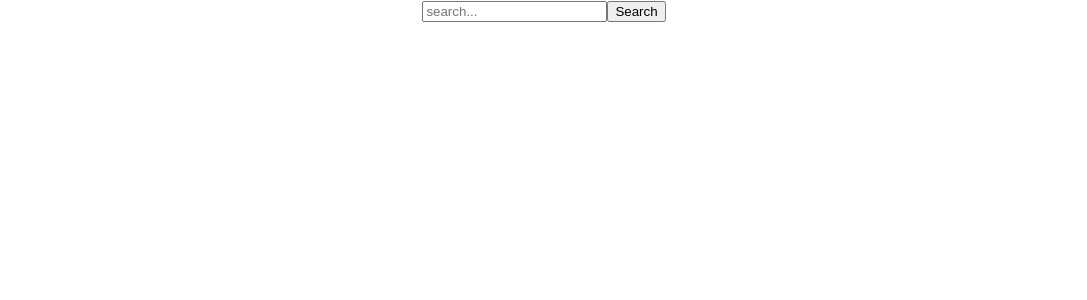
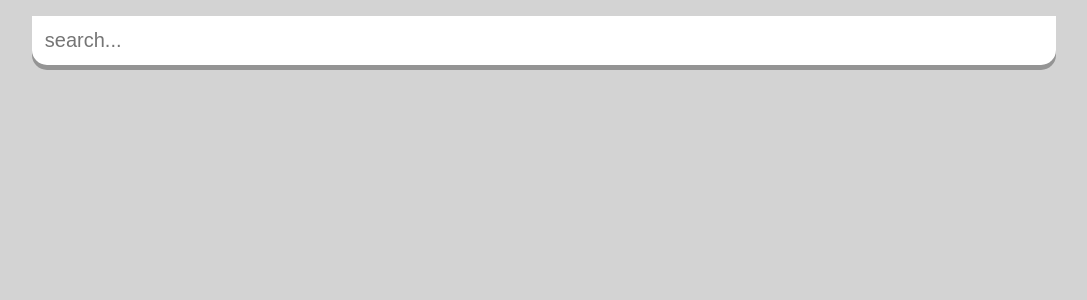
Before and after one commit to Hack-Your-Own-Holmes/word-trends, a React (Create React App) app in the folder frontend/: page / in a window 1280 px wide. Shown: the top 300 px of the page, without its empty margins (96-1183 px from the left). Built offline with nearby package versions, Linux system fonts and the light colour scheme.

Commit message:
minor code and css refactor

```diff
--- a/frontend/src/App.css
+++ /dev/null
@@ -1,38 +0,0 @@
-.App {
-  text-align: center;
-}
-
-.App-logo {
-  height: 40vmin;
-  pointer-events: none;
-}
-
-@media (prefers-reduced-motion: no-preference) {
-  .App-logo {
-    animation: App-logo-spin infinite 20s linear;
-  }
-}
-
-.App-header {
-  background-color: #282c34;
-  min-height: 100vh;
-  display: flex;
-  flex-direction: column;
-  align-items: center;
-  justify-content: center;
-  font-size: calc(10px + 2vmin);
-  color: white;
-}
-
-.App-link {
-  color: #61dafb;
-}
-
-@keyframes App-logo-spin {
-  from {
-    transform: rotate(0deg);
-  }
-  to {
-    transform: rotate(360deg);
-  }
-}
--- a/frontend/src/App.js
+++ b/frontend/src/App.js
@@ -2,23 +2,21 @@ import React, { useState, useEffect } from "react";
 import LineChart from "./components/LineChart";
 import SearchBar from "./components/SearchBar";
 import fetchWord from "./helpers/fetchWord";
-import "./App.css";
 
 function App() {
 	const [currentWord, setCurrentWord] = useState("");
 	const [word, setWord] = useState("");
 
 	useEffect(() => {
-    // fetchWord(currentWord);
 		if (currentWord !== "") {
-      fetchWord().then((data) => {
+			fetchWord(currentWord).then((data) => {
 				setWord(data);
 			});
 		}
 	}, [currentWord]);
 
 	return (
-    <div className="App">
+		<div className='App'>
 			<SearchBar setCurrentWord={setCurrentWord} />
 
 			{typeof word === "object" && <LineChart word={word} />}
--- a/frontend/src/SearchBar.css
+++ b/frontend/src/SearchBar.css
@@ -1,10 +1,10 @@
-* {
-  font-family: Georgia, "Times New Roman", Times, serif;
+.SearchBar {
+	text-align: center;
 }
 
 .search-box {
 	width: 100%;
-  margin: 0 0 75;
+	margin: 1rem auto;
 }
 
 .search-box .search-bar {
@@ -13,12 +13,13 @@
 	padding: 1%;
 	border: none;
 	outline: none;
+	margin: 0 auto;
 
 	border-radius: 0px 0px 15px 15px;
 
 	box-shadow: 0px 5px rgba(0, 0, 0, 0.3);
 
-  color: #31313133;
+	color: #313131;
 	font-size: 20px;
 
 	transition: 0.4s ease;
--- a/frontend/src/components/SearchBar.js
+++ b/frontend/src/components/SearchBar.js
@@ -1,4 +1,5 @@
 import React, { useState } from "react";
+import "../SearchBar.css";
 
 const SearchBar = ({ setCurrentWord }) => {
 	const [text, setText] = useState("");
@@ -13,19 +14,17 @@ const SearchBar = ({ setCurrentWord }) => {
 	};
 
 	return (
-    <div>
-      <form onSubmit={handleSubmit}>
+		<div className='SearchBar'>
+			<form className='search-box' onSubmit={handleSubmit}>
 				<input
+					className='search-bar'
 					value={text}
-          type="search"
-          name="word-search"
-          id="word-search"
-          placeholder="search..."
+					type='search'
+					name='word-search'
+					id='word-search'
+					placeholder='search...'
 					onChange={handleChange}
 				/>
-        <button className="button" type="submit">
-          Search
-        </button>
 			</form>
 		</div>
 	);
--- a/frontend/src/helpers/fetchWord.js
+++ b/frontend/src/helpers/fetchWord.js
@@ -1,12 +1,11 @@
 import axios from "axios";
 
-const URL = `http://localhost:5000/api/word_trends`;
+const BASEURL = "http://localhost:5000";
 
-export default async () => {
-  const response = await axios.get(URL);
-  const { data } = await response;
-  console.log(data[0]);
-  return Object.values(data[0])[1];
+export default async (word) => {
+	const response = await axios.get(`${BASEURL}/${word}`);
+	const { data } = await response;
+	return Object.values(data[0])[1];
 
-  // data = {_id:"objectId",[word]:{...years}}
+	// data = [{_id:"objectId",[word]:{...years}}]
 };
--- a/frontend/src/index.css
+++ b/frontend/src/index.css
@@ -1,17 +1,13 @@
 body {
-  margin: 0;
-  font-family: -apple-system, BlinkMacSystemFont, "Segoe UI", "Roboto", "Oxygen",
-    "Ubuntu", "Cantarell", "Fira Sans", "Droid Sans", "Helvetica Neue",
-    sans-serif;
-  -webkit-font-smoothing: antialiased;
-  -moz-osx-font-smoothing: grayscale;
+	margin: 0;
+	padding: 0;
+	font-family: Georgia, "Times New Roman", Times, serif;
+	-webkit-font-smoothing: antialiased;
+	-moz-osx-font-smoothing: grayscale;
+	background-color: lightgray;
 }
 
 code {
-  font-family: source-code-pro, Menlo, Monaco, Consolas, "Courier New",
-    monospace;
+	font-family: source-code-pro, Menlo, Monaco, Consolas, "Courier New",
+		monospace;
 }
-
-SearchBar {
-  text-align: center;
-}
```
Also changed, not shown: 1 other file (tests, documents, lock files or other folders). Lines whose indentation alone changed are shown as unchanged.
